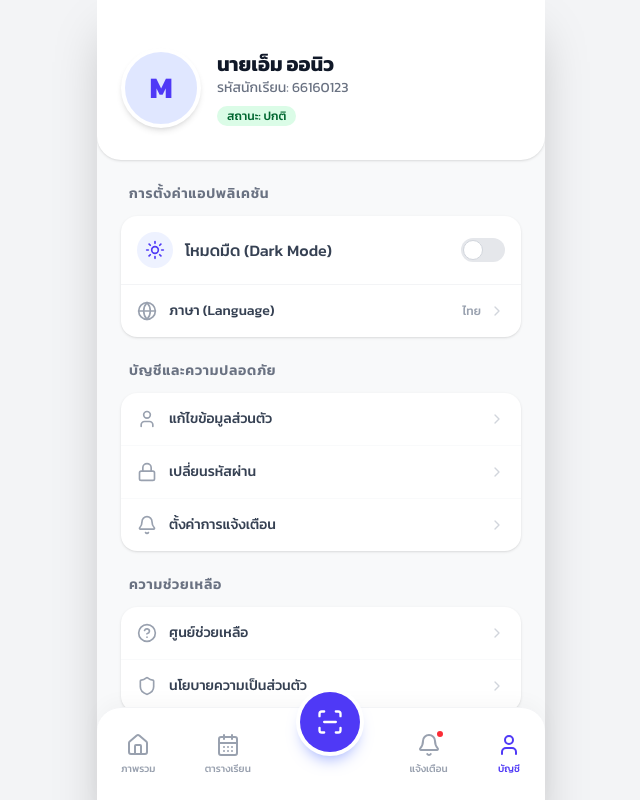
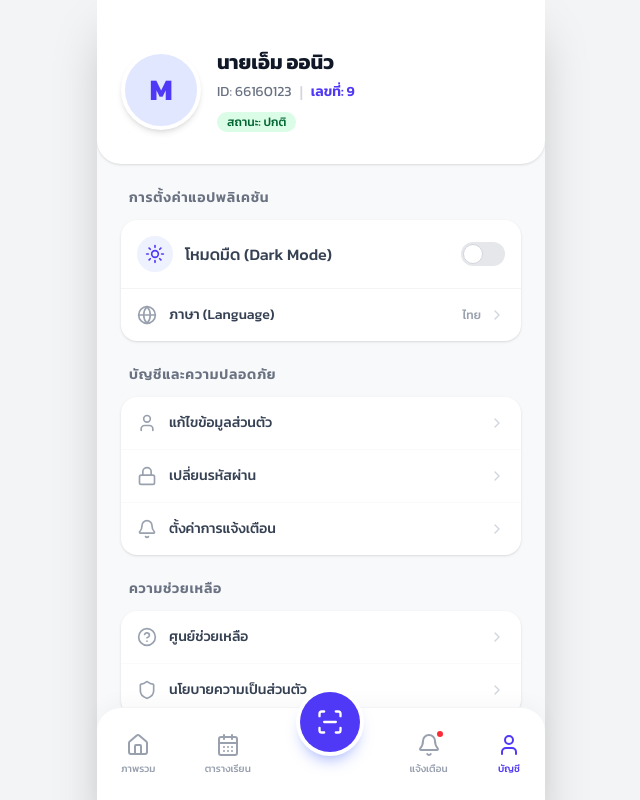
Before and after one commit to iammacxk/student_edutrack_uimockup, a Next.js app: page /account in a window 1280 px wide. Shown: the top 800 px of the page, without its empty margins (319-959 px from the left). Built offline with nearby package versions, Linux system fonts and the light colour scheme.

Commit message:
feat : add student number

```diff
--- a/app/account/page.tsx
+++ b/app/account/page.tsx
@@ -10,7 +10,8 @@ import {
   Home, CalendarDays, ScanLine, Bell, User,
   Moon, Sun, LogOut, ChevronRight,
   Shield, Globe, HelpCircle, Lock,
-  X, Save, Smartphone, Mail, Hash, UserCircle
+  X, Save, Smartphone, Mail, Hash, UserCircle,
+  Binary // ✅ เพิ่ม Icon ใหม่
 } from "lucide-react";
 
 export default function AccountPage() {
@@ -21,6 +22,7 @@ export default function AccountPage() {
   // --- State สำหรับข้อมูลผู้ใช้ (Editable) ---
   const [profile, setProfile] = useState({
     studentId: "66160123", // Read-only
+    classNo: "9",          // ✅ เพิ่ม field เลขที่ (Read-only)
     fullName: "นายเอ็ม ออนิว", // Read-only
     classRoom: "ม.5/1", // Read-only
     nickname: "M Allnew", // Editable
@@ -54,7 +56,18 @@ export default function AccountPage() {
           </div>
           <div>
             <h1 className="text-xl font-bold text-gray-900 dark:text-white">{profile.fullName}</h1>
-            <p className="text-gray-500 dark:text-gray-400 text-sm">รหัสนักเรียน: {profile.studentId}</p>
+
+            {/* ✅ ปรับปรุง: แสดงเลขที่ใน Header ด้วย */}
+            <div className="flex items-center gap-2 mt-1">
+                <p className="text-gray-500 dark:text-gray-400 text-sm">
+                   ID: {profile.studentId}
+                </p>
+                <span className="text-gray-300 dark:text-zinc-700">|</span>
+                <p className="text-indigo-600 dark:text-indigo-400 text-sm font-semibold">
+                   เลขที่: {profile.classNo}
+                </p>
+            </div>
+
             <div className="mt-2 inline-flex items-center px-2.5 py-0.5 rounded-full text-xs font-medium bg-green-100 text-green-800 dark:bg-green-900/30 dark:text-green-400">
               สถานะ: ปกติ
             </div>
@@ -64,6 +77,8 @@ export default function AccountPage() {
 
       {/* --- Settings Menu --- */}
       <main className="px-6 space-y-6">
+         {/* ... (Code ส่วน Menu เหมือนเดิม) ... */}
+         {/* เพื่อความกระชับ ผมละไว้ในฐานที่เข้าใจครับ */}
 
         {/* Section 1: การตั้งค่าแอป */}
         <section>
@@ -132,6 +147,7 @@ export default function AccountPage() {
         <p className="text-center text-xs text-gray-400 dark:text-zinc-600 pt-4 pb-8">
           EduTrack Version 1.0.0 (Build 2024.1)
         </p>
+
       </main>
 
       {/* --- MODALS (POPUP) --- */}
@@ -152,7 +168,12 @@ export default function AccountPage() {
                 <p className="text-xs font-semibold text-gray-400 uppercase tracking-wider">ข้อมูลทางการศึกษา (แก้ไขไม่ได้)</p>
                 <ReadOnlyInput label="ชื่อ-นามสกุล" value={profile.fullName} icon={<UserCircle size={18} />} />
                 <ReadOnlyInput label="รหัสนักเรียน" value={profile.studentId} icon={<Hash size={18} />} />
-                <ReadOnlyInput label="ชั้นเรียน" value={profile.classRoom} icon={<Home size={18} />} />
+
+                {/* ✅ ปรับปรุง: เพิ่มช่องเลขที่ */}
+                <div className="grid grid-cols-2 gap-4">
+                   <ReadOnlyInput label="ชั้นเรียน" value={profile.classRoom} icon={<Home size={18} />} />
+                   <ReadOnlyInput label="เลขที่" value={profile.classNo} icon={<Binary size={18} />} />
+                </div>
              </div>
 
              <div className="border-t border-gray-100 dark:border-zinc-800"></div>
@@ -208,9 +229,11 @@ export default function AccountPage() {
         </div>
       )}
 
-      {/* 2. Help Modal */}
-      {activeModal === 'help' && (
+      {/* ... (Modals อื่นๆ เหมือนเดิม) ... */}
+       {/* 2. Help Modal */}
+       {activeModal === 'help' && (
         <InfoModal title="ศูนย์ช่วยเหลือ" onClose={() => setActiveModal('none')}>
+           {/* ...content... */}
            <div className="space-y-4">
               <div className="bg-indigo-50 dark:bg-indigo-900/20 p-4 rounded-xl border border-indigo-100 dark:border-indigo-800">
                  <h3 className="font-bold text-indigo-700 dark:text-indigo-400 mb-2">ติดต่อฝ่ายวิชาการ</h3>
@@ -231,6 +254,7 @@ export default function AccountPage() {
       {/* 3. Privacy Modal */}
       {activeModal === 'privacy' && (
         <InfoModal title="นโยบายความเป็นส่วนตัว" onClose={() => setActiveModal('none')}>
+           {/* ...content... */}
            <div className="prose prose-sm dark:prose-invert text-gray-600 dark:text-gray-300 space-y-4">
               <p>
                 <strong>1. การเก็บรวบรวมข้อมูล:</strong> แอปพลิเคชัน EduTrack จะทำการเก็บรวบรวมข้อมูลส่วนบุคคลของนักเรียน ได้แก่ ชื่อ-นามสกุล, รหัสนักเรียน, รูปถ่าย, และประวัติการเข้าเรียน เพื่อใช้ในการบริหารจัดการการเรียนการสอนเท่านั้น
@@ -275,8 +299,7 @@ export default function AccountPage() {
   );
 }
 
-// --- Sub-Components ---
-
+// ... (Sub-Components เหมือนเดิม) ...
 function MenuItem({ icon, label, value, onClick }: { icon: React.ReactNode, label: string, value?: string, onClick?: () => void }) {
   return (
     <button onClick={onClick} className="w-full flex items-center justify-between p-4 hover:bg-gray-50 dark:hover:bg-zinc-800/50 transition border-b border-gray-50 dark:border-zinc-800 last:border-0 group">
--- a/app/components/StudentDashboard.tsx
+++ b/app/components/StudentDashboard.tsx
@@ -20,7 +20,17 @@ export default function StudentDashboard() {
           <div>
             <p className="text-gray-500 dark:text-gray-400 text-sm mb-1">สวัสดีตอนเช้า 👋,</p>
             <h1 className="text-2xl font-bold text-gray-900 dark:text-white">นายเอ็ม ออนิว</h1>
-            <p className="text-gray-400 text-xs mt-1">รหัสนักเรียน: 66160xxx</p>
+
+            {/* ✅ ปรับปรุง: เพิ่มเลขที่ต่อท้ายรหัสนักเรียน */}
+            <div className="flex items-center gap-2 mt-1">
+                <p className="text-gray-400 text-xs bg-gray-100 dark:bg-zinc-800 px-2 py-0.5 rounded-md">
+                    รหัส: 66160xxx
+                </p>
+                <p className="text-indigo-500 dark:text-indigo-400 text-xs font-bold bg-indigo-50 dark:bg-indigo-900/20 px-2 py-0.5 rounded-md">
+                    เลขที่: 9
+                </p>
+            </div>
+
           </div>
           <div className="w-12 h-12 rounded-full bg-indigo-100 dark:bg-indigo-900 flex items-center justify-center text-indigo-600 dark:text-indigo-400 font-bold text-lg border-2 border-white dark:border-zinc-700 shadow-sm">
             M
@@ -28,9 +38,12 @@ export default function StudentDashboard() {
         </div>
       </header>
 
-      {/* --- เนื้อหาหลัก --- */}
+      {/* --- เนื้อหาหลัก (ส่วนอื่นๆ เหมือนเดิม) --- */}
       <main className="px-6 py-6 space-y-6 overflow-y-auto">
-        {/* 1. สถิติการเรียน */}
+         {/* ... (Code ส่วนอื่นๆ คงเดิม) ... */}
+         {/* เพื่อความกระชับ ผมละไว้ในฐานที่เข้าใจครับ สามารถใช้ Code เดิมต่อจากนี้ได้เลย */}
+
+         {/* 1. สถิติการเรียน */}
         <section>
           <h2 className="text-lg font-semibold text-gray-800 dark:text-gray-200 mb-4">สถิติการเรียนในเดือนนี้</h2>
           <div className="grid grid-cols-3 gap-4">
@@ -105,7 +118,7 @@ export default function StudentDashboard() {
   );
 }
 
-// --- Sub-Components ---
+// ... (Sub-Components เหมือนเดิม) ...
 function StatCard({ label, value, color }: { label: string, value: string, color: string }) {
   return (
     <div className={`rounded-2xl p-4 flex flex-col items-center justify-center gap-1 ${color}`}>
```
